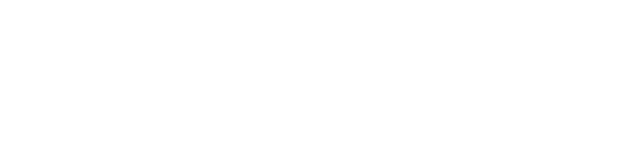
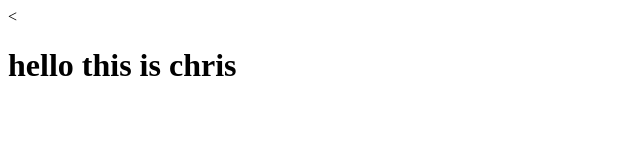
Before and after one commit to luongch/CSS_Website, a plain HTML site: page index.html in a window 1280 px wide. Shown: the whole page, without its empty margins (0-640 px from the left). Drawn offline with nearby package versions, Linux system fonts and the light colour scheme.

Commit message:
this is my first commit

```diff
--- a/index.html
+++ b/index.html
@@ -11,4 +11,6 @@
 <body>
     <script src="https://code.jquery.com/jquery-3.0.0.min.js"></script>
     <script src="script.js"></script>
+
+    <<h1>hello this is chris</h1>
 </body>
```
